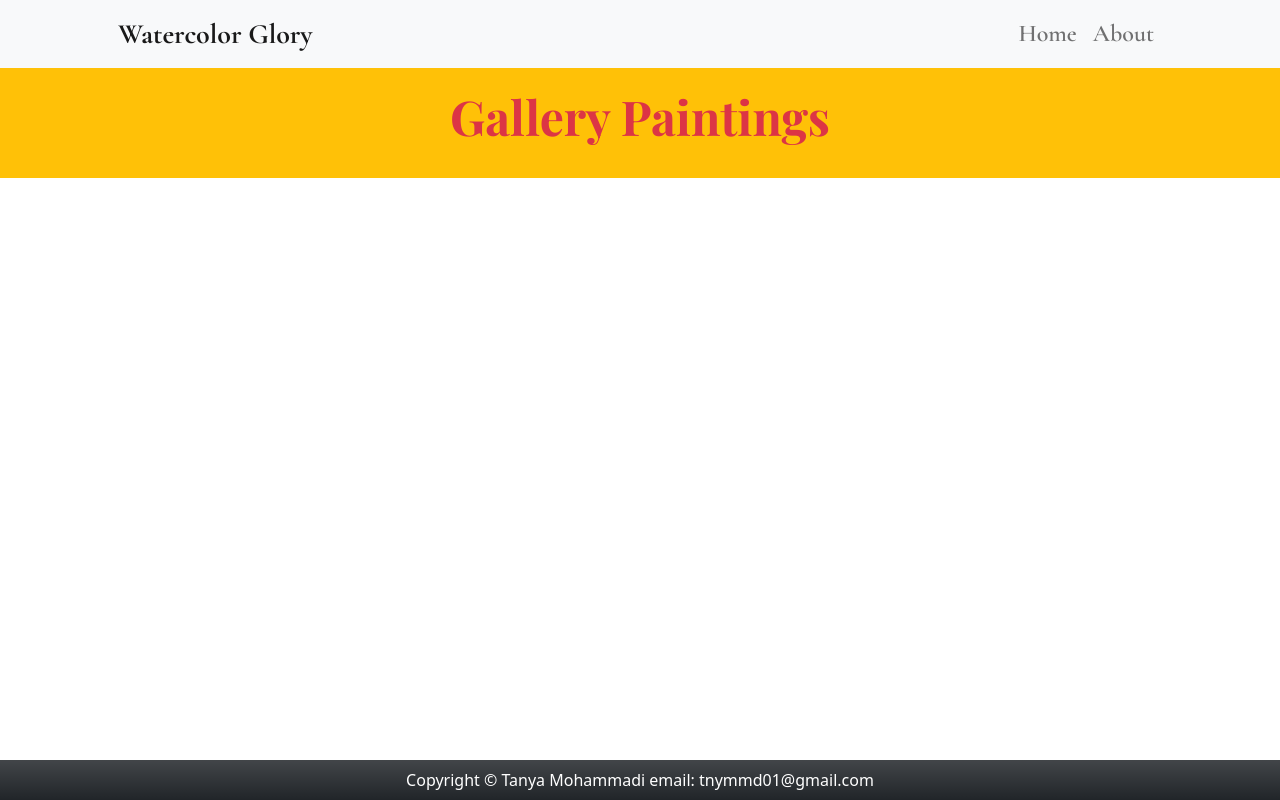
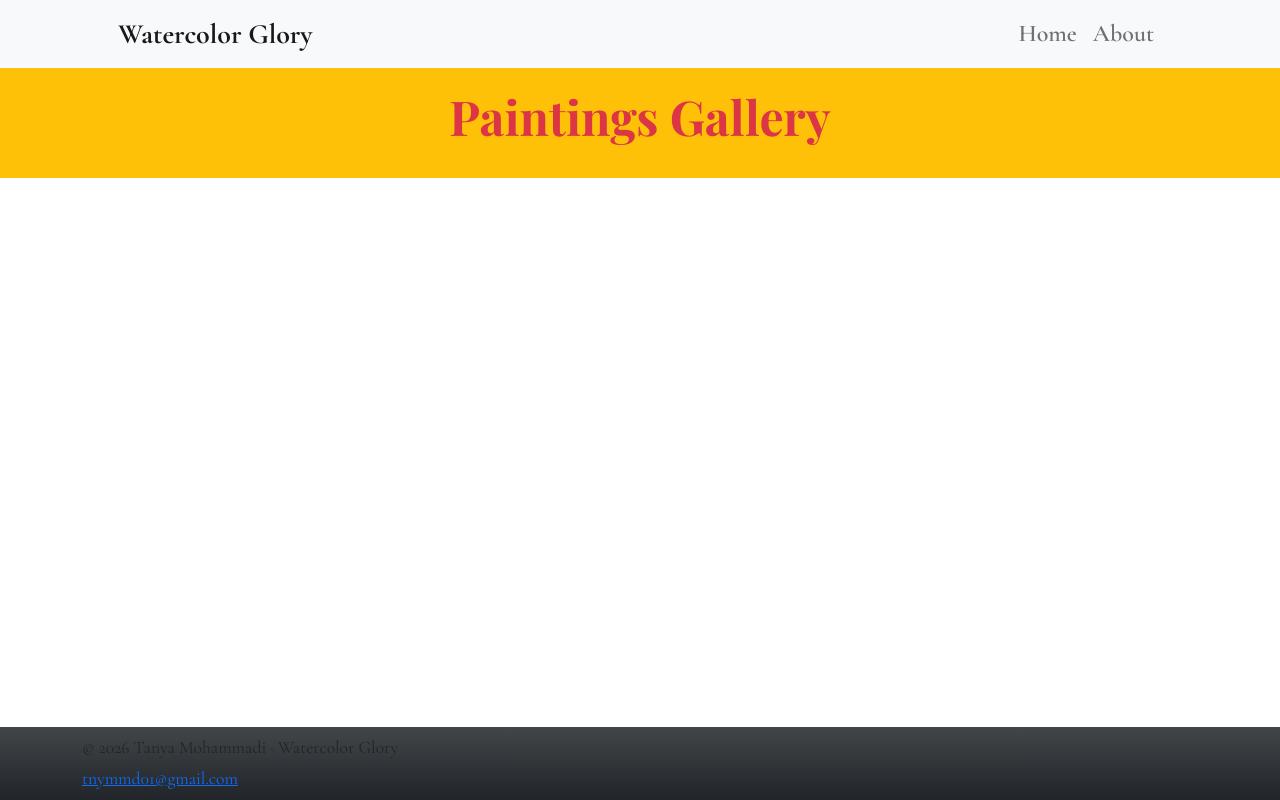
Before and after one commit to tanyam001/painting, a Django app: page / in a window 1280 px wide. Run offline with Django 4.2, Linux system fonts and the light colour scheme; data that the repository does not hold is empty; some libraries are stand-ins or nearby versions.

Commit message:
edit email in footer

```diff
--- a/paintings/static/css/mystyle.css
+++ b/paintings/static/css/mystyle.css
@@ -23,3 +23,8 @@
     object-fit: contain !important;
     border: 5px solid red;
 }
+
+footer {
+    font-family: "Cormorant Garamond", serif;
+    font-size: 1.1rem;
+}
--- a/paintings/templates/fragments/footer.html
+++ b/paintings/templates/fragments/footer.html
@@ -1,6 +1,16 @@
 
 <footer class="py-2 bg-dark bg-gradient fixed-bottom">
-    <div class="container"><p class="m-0 text-center text-white">Copyright &copy; Tanya Mohammadi email: tnymmd01@gmail.com</p></div>
+    <div class="container">
+    {% comment %} <p class="m-0 text-center text-white">Copyright &copy; Tanya Mohammadi email: tnymmd01@gmail.com</p> {% endcomment %}
+        <p class="mb-1">
+            © 2026 Tanya Mohammadi · Watercolor Glory
+        </p>
+        <p class="mb-0">
+            <a href="mailto:tnymmd01@gmail.com">
+                tnymmd01@gmail.com
+            </a>
+        </p>
+    </div>
 </footer>
 <!-- Bootstrap core JS-->
 <script src="https://cdn.jsdelivr.net/npm/bootstrap@5.2.3/dist/js/bootstrap.bundle.min.js"></script>
--- a/paintings/templates/fragments/header.html
+++ b/paintings/templates/fragments/header.html
@@ -1,7 +1,7 @@
 <header class="gallery-header bg-warning">
     <div class="container px-4 px-lg-5">
         <div class="text-center text-white py-4">
-            <h1 class="display-5 fw-bolder text-danger pt-3 mt-5">Gallery Paintings</h1>
+            <h1 class="display-5 fw-bolder text-danger pt-3 mt-5">Paintings Gallery</h1>
         </div>
     </div>
 </header>
```
